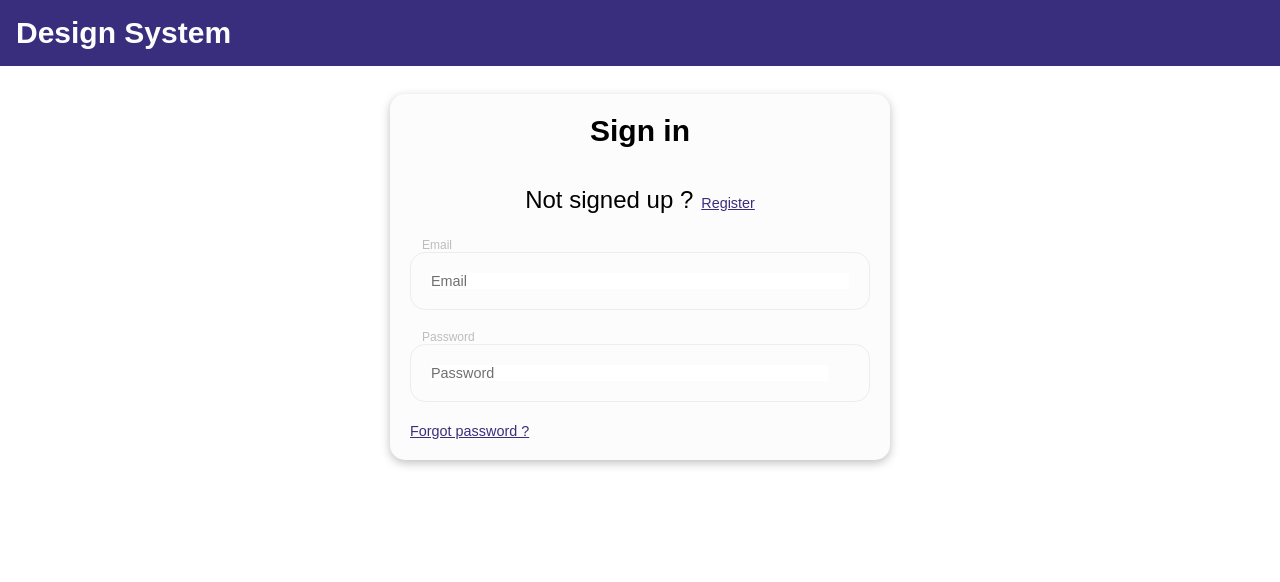
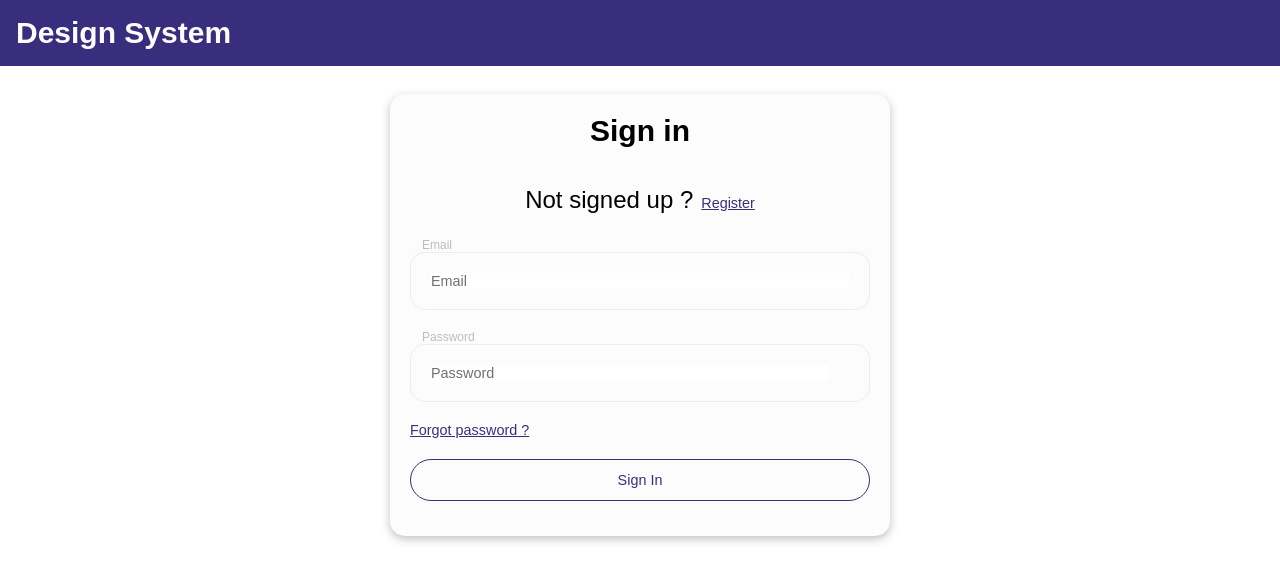
Before and after one commit to tristans1/design-system, a Vue app: page /signup in a window 1280 px wide. Shown: the top 582 px of the page. Built offline with nearby package versions, Linux system fonts and the light colour scheme; some icons are missing.

Commit message:
fixed variables and components, updated ForgotPassword.vue

```diff
--- a/src/assets/scss/_variable.scss
+++ b/src/assets/scss/_variable.scss
@@ -26,7 +26,7 @@ $black-color: #151515;
 $error-color: #ff6161;
 
 /* Color variables opacity */
-$main-color-opacity: rgba(57, 46, 126, 0.4);
+$main-color-opacity: rgba(57, 46, 126, 0.2);
 $second-color-opacity: rgba(177, 177, 177, 0.4);
 
 /* Size variables */
@@ -50,7 +50,6 @@ $form-width: 500px;
 /* Input variables*/
 $input-border-radius: 15px;
 $input-border: 1px solid rgba(177, 177, 177, 0.2);
-$input-box-shadow: 0px 3px 10px rgba(0, 0, 0, 0.25);
 $input-font-size: $font-regular-size;
 $input-font-weight: $font-regular-weight;
 $input-bg-color: $second-color-lighter;
@@ -65,7 +64,7 @@ $button-padding: 12px 24px;
 $btn-main-bg: $main-color;
 $btn-main-color: $second-color-lighter;
 $btn-main-hover-bg: $main-color-dark;
-$btn-alt-bg: $second-color-light;
+$btn-alt-bg: $second-color-lighter;
 $btn-alt-color: $main-color;
 $btn-alt-hover-bg: $main-color-opacity;
 
--- a/src/assets/scss/app.scss
+++ b/src/assets/scss/app.scss
@@ -28,7 +28,6 @@ input {
 
 /*Button Transparent*/
 .btn-transparent {
-    cursor: pointer;
     background: none;
     border: none;
 }
--- a/src/components/ButtonComponent.vue
+++ b/src/components/ButtonComponent.vue
@@ -1,57 +1,47 @@
 <template>
-    <button :class='buttonColorType === "main" ? "button-main" : "button-alt"'>
+    <button :class='styleType === "main" ? "button-main" : "button-alt"' :type="type">
         <slot></slot>
     </button>
 </template>
 <script>
-
     export default {
         name: 'ButtonComponent',
         props: {
-        buttonText: {
+            type: {
                 type: String,
-            default: () => "label",
+                required: true
             },
-
-        buttonColorType: {
+            styleType: {
                 type: String,
                 required: true,
+            },
+        },
+    };
+</script>
+<style scoped lang="scss">
+    @import '../assets/scss/variable';
+    button {
+        cursor: pointer;
+        border: $button-border;
+        border-radius: $button-border-radius;
+        min-width: $button-minWidth;
+        padding: $button-padding;
+        font-family: $primary-font-main;
+        font-size: $font-regular-size;
+        margin: $spacing-m 0;
+    }
+    .button-main {
+        color: $btn-main-color;
+        background-color: $btn-main-bg;
+        &:hover {
+            background-color: $btn-main-hover-bg;
         }
     }
-}
-</script>
-
-<style scoped lang="scss">
-@import '../assets/scss/variable';
-
-button {
-    border        : $button-border;
-    border-radius : $button-border-radius;
-    min-width     : $button-minWidth;
-    padding       : $button-padding;
-    font-family   : $primary-font-main;
-    font-size     : $font-regular-size;
-}
-
-.button-main {
-    color            : $white-color;
-    background-color : $main-color-light ;
-
+    .button-alt {
+        background-color: $btn-alt-bg;
+        color: $btn-alt-color;
         &:hover {
-        background-color : $main-color-dark;
-        color            : $white-color;
+            background-color: $btn-alt-hover-bg;
         }
     }
-
-.button-alt {
-    background-color : $white-color;
-    color            : $main-color-light;
-
-
-    &:hover {
-        background-color : $second-color;
-        color            : $main-color-light;
-    }
-}
-
 </style>
--- a/src/components/FormContainerComponent.vue
+++ b/src/components/FormContainerComponent.vue
@@ -12,6 +12,8 @@
     @import "../assets/scss/variable";
 
     .form-container {
+        display: flex;
+        flex-direction: column;
         border-radius: $form-border-radius;
         box-shadow: $form-box-shadow;
         background-color: $form-bg-color;
--- a/src/components/FormInputComponent.vue
+++ b/src/components/FormInputComponent.vue
@@ -1,7 +1,7 @@
 <template>
     <div class="form-control">
         <label :for="name"> {{ label }}</label>
-        <FlexContainerComponent class="input-control">
+        <flex-container-component class="input-control">
             <input class="flex-grow-1"
                    :type="inputType"
                    :name="name" :id="name"
@@ -13,10 +13,10 @@
                 @click="showPassword"
                 type="button"
                 class="btn-transparent flex-grow-0">
-                <EyeOpenIcon v-if="inputType === 'password'"/>
-                <EyeCloseIcon v-if="inputType === 'text'"/>
+                <eye-open-icon v-if="inputType === 'password'"/>
+                <eye-close-icon v-if="inputType === 'text'"/>
             </button>
-        </FlexContainerComponent>
+        </flex-container-component>
     </div>
 </template>
 <script>
@@ -84,12 +84,10 @@
             border: $input-border;
             border-radius: $input-border-radius;
             padding: $spacing-l;
-            &:focus-within {
-                outline: $input-outline;
-            }
+            background-color: $input-bg-color;
             input{
-                font-size: $font-regular-size;
-                font-weight: $font-regular-weight;
+                font-weight: $input-font-weight;
+                font-size: $input-font-size;
                 font-family: $primary-font-main;
                 border: none;
                 outline: none;
@@ -98,6 +96,9 @@
                     color: $second-color-darker;
                 }
             }
+            &:focus-within {
+                outline: $input-outline;
+            }
         }
     }
 </style>
--- a/src/view/ForgotPassword.vue
+++ b/src/view/ForgotPassword.vue
@@ -1,11 +1,29 @@
 <template>
-    <div>
-
-    </div>
+    <form-container-component>
+        <text-component tag="h1">Forgot your password</text-component>
+        <flex-container-component>
+            <text-component tag="h2">Not signed up ?</text-component>
+            <text-component tag="router-link" route-name="SignUpView">Register</text-component>
+        </flex-container-component>
+        <form-input-component label="Email" placeholder="Email" name="email" type="email"/>
+        <text-component tag="router-link" route-name="SignInView">Sign in ?</text-component>
+        <button-component style-type="main" type="submit">Send</button-component>
+    </form-container-component>
 </template>
 <script>
+    import FormContainerComponent from '../components/FormContainerComponent';
+    import FlexContainerComponent from '../components/FlexContainerComponent';
+    import FormInputComponent from '../components/FormInputComponent';
+    import ButtonComponent from '../components/ButtonComponent';
+    import TextComponent from '../components/TextComponent';
     export default {
         name: 'ForgotPassword',
+        components: {
+            FormContainerComponent,
+            FlexContainerComponent,
+            FormInputComponent,
+            ButtonComponent,
+            TextComponent
+        }
     };
 </script>
-<style scoped lang="scss"></style>
--- a/src/view/SignInView.vue
+++ b/src/view/SignInView.vue
@@ -1,18 +1,18 @@
 <template>
-    <div>
-        <FormContainerComponent>
-            <TextComponent tag="h1">Sign in</TextComponent>
-            <FlexContainerComponent>
-                <TextComponent tag="h2">Not signed up ?</TextComponent>
-                <TextComponent tag="router-link" route-name="SignUpView">Register</TextComponent>
-            </FlexContainerComponent>
-            <FormInputComponent label="Email" placeholder="Email" name="email" type="email"/>
-            <FormInputComponent label="Password" placeholder="Password" name="password" type="password"/>
-            <TextComponent tag="router-link" route-name="ForgotPassword">Forgot password ?</TextComponent>
-        </FormContainerComponent>
-    </div>
+    <form-container-component>
+        <text-component tag="h1">Sign in</text-component>
+        <flex-container-component>
+            <text-component tag="h2">Not signed up ?</text-component>
+            <text-component tag="router-link" route-name="SignUpView">Register</text-component>
+        </flex-container-component>
+        <form-input-component label="Email" placeholder="Email" name="email" type="email"/>
+        <form-input-component label="Password" placeholder="Password" name="password" type="password"/>
+        <text-component tag="router-link" route-name="ForgotPassword">Forgot password ?</text-component>
+        <button-component style-type="alt" type="submit">Sign In</button-component>
+    </form-container-component>
 </template>
 <script>
+    import ButtonComponent from '../components/ButtonComponent';
     import FlexContainerComponent from '../components/FlexContainerComponent';
     import FormContainerComponent from '../components/FormContainerComponent';
     import FormInputComponent from '../components/FormInputComponent';
@@ -21,6 +21,7 @@
     export default {
         name: 'SignInView',
         components: {
+            ButtonComponent,
             FlexContainerComponent,
             TextComponent,
             FormContainerComponent,
```
Lines whose indentation alone changed are shown as unchanged.
